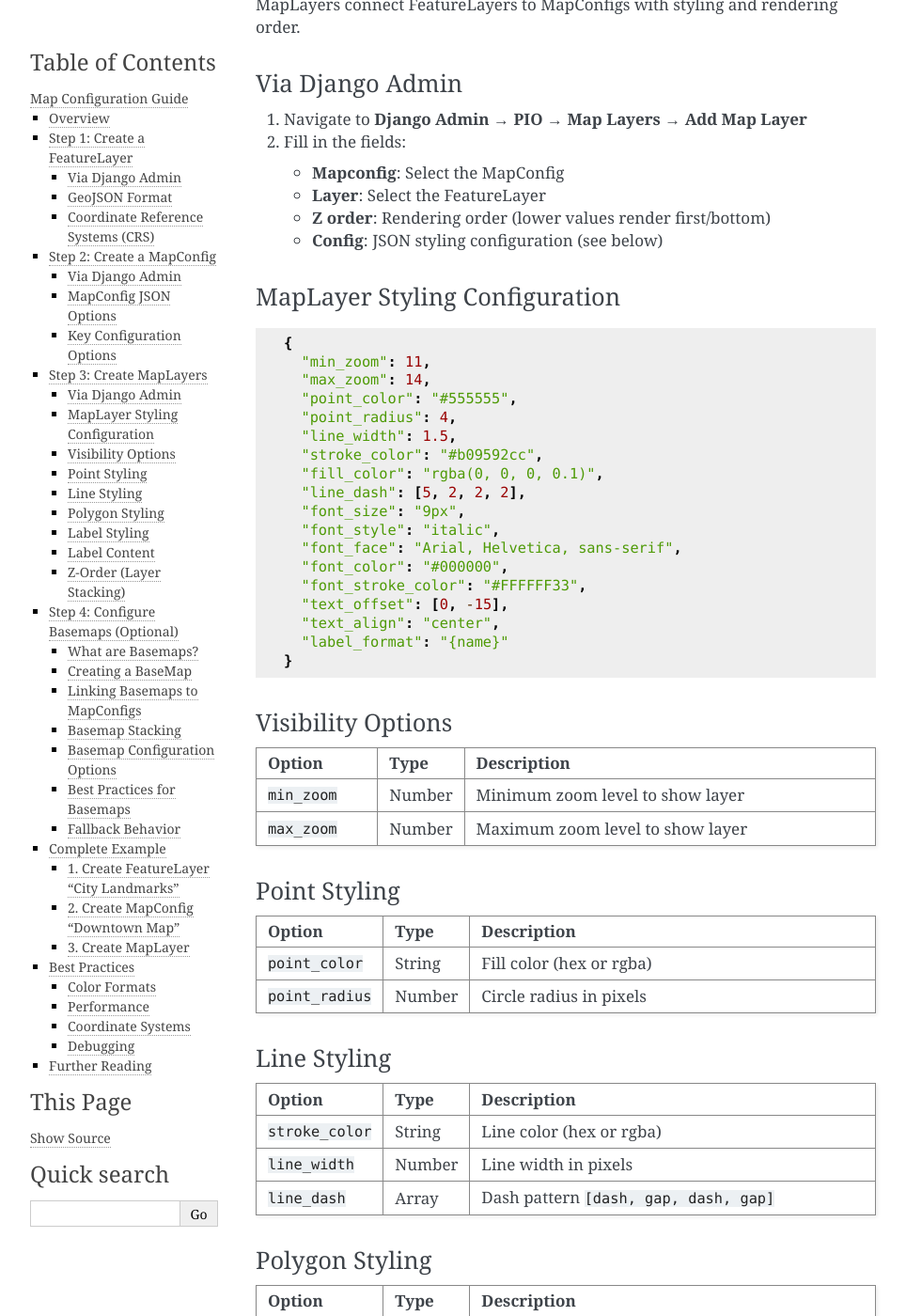
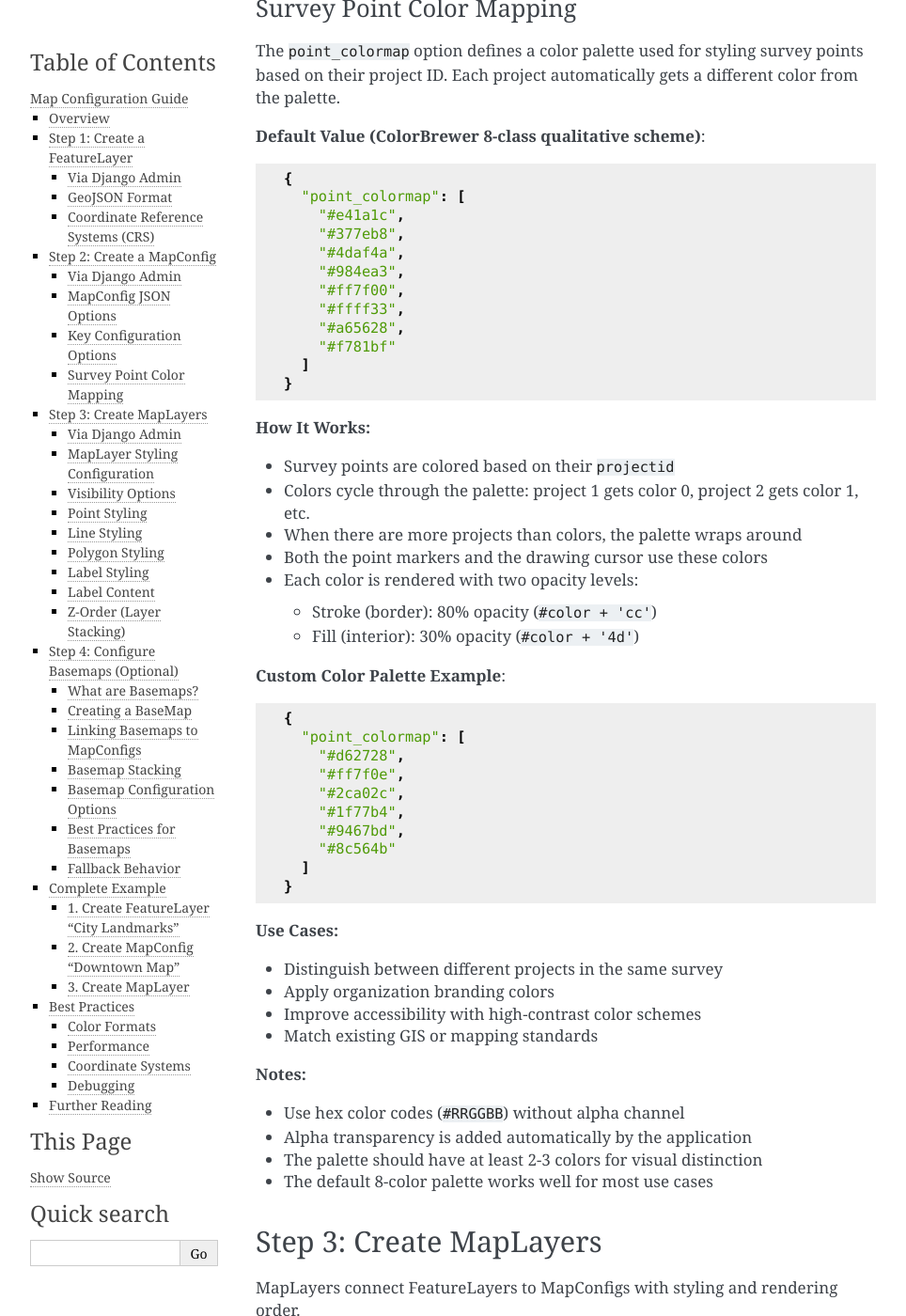
Before and after one commit to csghormley/point-it-out, a Sphinx documentation site: the page built from docs/source/configuration.rst, in a window 1280 px wide and 1400 px high, scrolled down 3427 px. Shown: the whole window at 94% size, without its empty margins (148-1112 px from the left). Built offline with Sphinx 7.4.7, drawn with Linux system fonts in a browser that asks for light colours; some of the changed text lies outside the part shown.

```diff
--- a/docs/source/configuration.rst
+++ b/docs/source/configuration.rst
@@ -157,6 +157,67 @@ Key Configuration Options
    * - ``display_units``
      - String
      - ``"m"`` for metric or ``"ft"`` for US units
+   * - ``point_colormap``
+     - Array
+     - Color palette for survey points (see below)
+
+Survey Point Color Mapping
+~~~~~~~~~~~~~~~~~~~~~~~~~~~
+
+The ``point_colormap`` option defines a color palette used for styling survey points based on their project ID. Each project automatically gets a different color from the palette.
+
+**Default Value (ColorBrewer 8-class qualitative scheme)**::
+
+    {
+      "point_colormap": [
+        "#e41a1c",
+        "#377eb8",
+        "#4daf4a",
+        "#984ea3",
+        "#ff7f00",
+        "#ffff33",
+        "#a65628",
+        "#f781bf"
+      ]
+    }
+
+**How It Works:**
+
+- Survey points are colored based on their ``projectid``
+- Colors cycle through the palette: project 1 gets color 0, project 2 gets color 1, etc.
+- When there are more projects than colors, the palette wraps around
+- Both the point markers and the drawing cursor use these colors
+- Each color is rendered with two opacity levels:
+
+  - Stroke (border): 80% opacity (``#color + 'cc'``)
+  - Fill (interior): 30% opacity (``#color + '4d'``)
+
+**Custom Color Palette Example**::
+
+    {
+      "point_colormap": [
+        "#d62728",
+        "#ff7f0e",
+        "#2ca02c",
+        "#1f77b4",
+        "#9467bd",
+        "#8c564b"
+      ]
+    }
+
+**Use Cases:**
+
+- Distinguish between different projects in the same survey
+- Apply organization branding colors
+- Improve accessibility with high-contrast color schemes
+- Match existing GIS or mapping standards
+
+**Notes:**
+
+- Use hex color codes (``#RRGGBB``) without alpha channel
+- Alpha transparency is added automatically by the application
+- The palette should have at least 2-3 colors for visual distinction
+- The default 8-color palette works well for most use cases
 
 Step 3: Create MapLayers
 -------------------------
```
Also changed, not shown: 1 other file.
